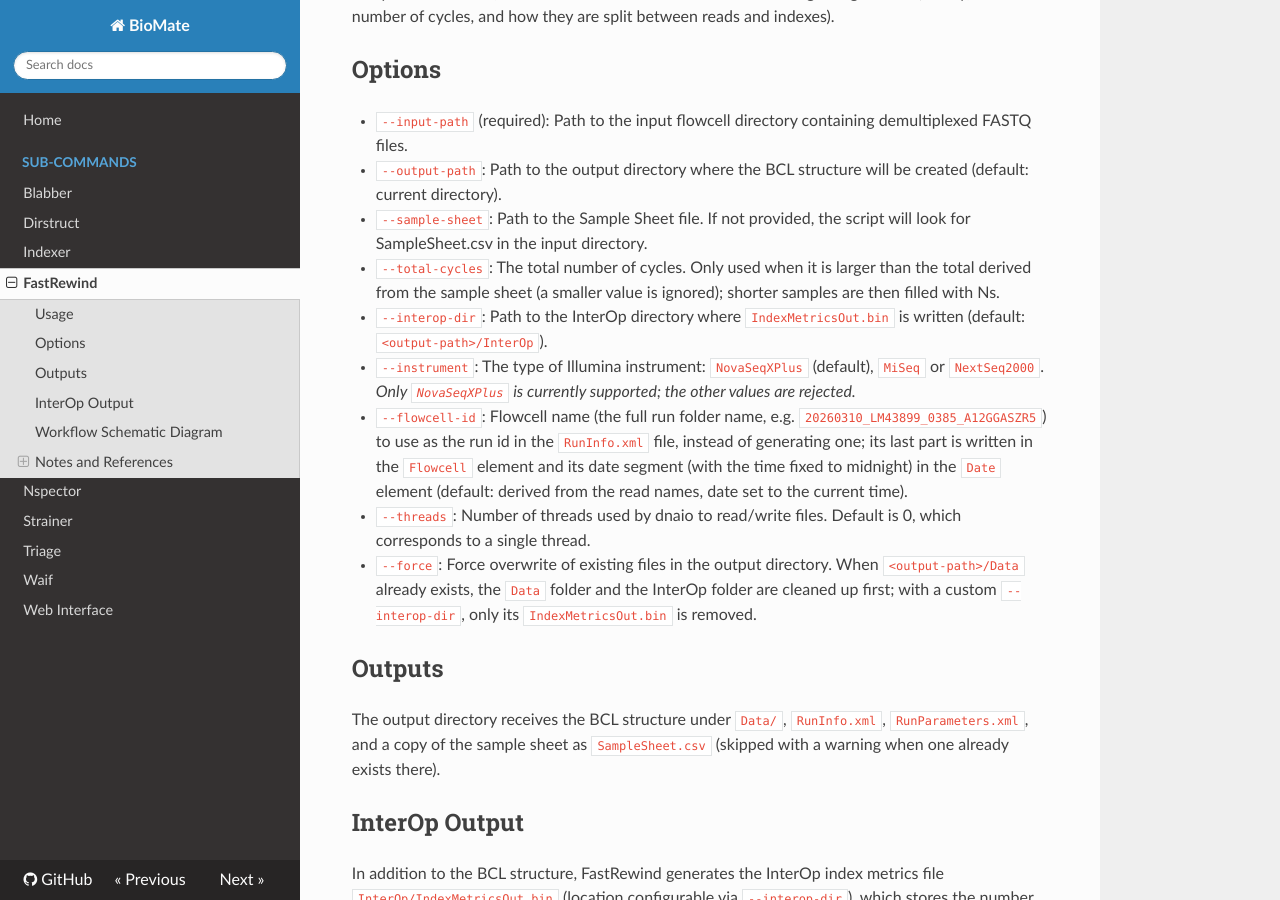
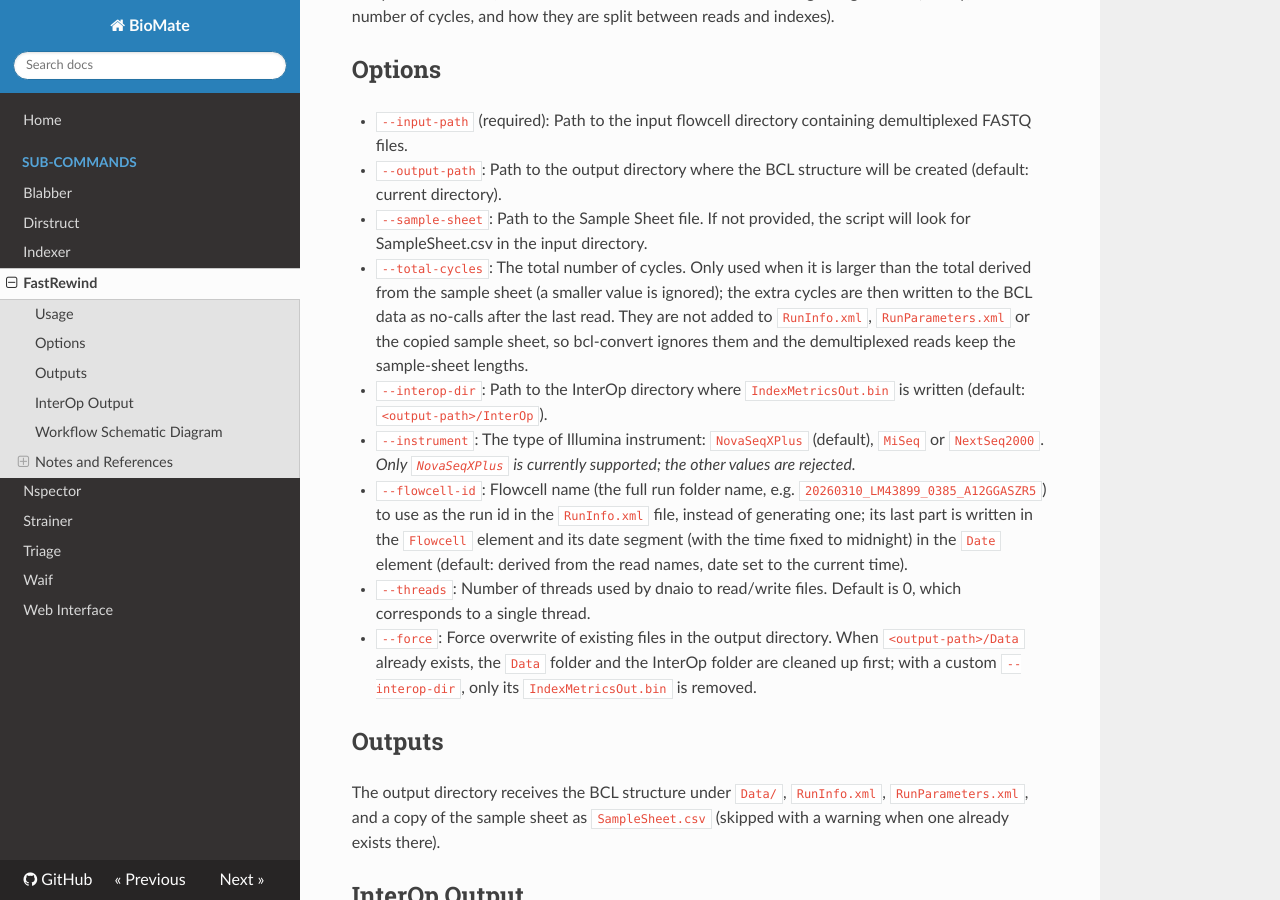
Before and after one commit to fagostini/BioMate, an MkDocs documentation site: the page built from docs/fastrewind.md, in a window 1280 px wide and 900 px high, scrolled down 721 px. Built offline with MkDocs 1.6.1, drawn with Linux system fonts in a browser that asks for light colours; nearby versions of some CDN libraries.

Commit message:
docs(fastrewind): say where extra --total-cycles cycles end up
They are written to the BCL data only; RunInfo.xml, RunParameters.xml
and the copied sample sheet keep the sheet lengths, so bcl-convert
ignores them.

Co-Authored-By: Claude Opus 5.5 <noreply@anthropic.com>

```diff
--- a/docs/fastrewind.md
+++ b/docs/fastrewind.md
@@ -15,7 +15,7 @@ The minimal command is `biomate fastrewind --input-path <PATH>`. This will searc
 - `--input-path` (required): Path to the input flowcell directory containing demultiplexed FASTQ files.
 - `--output-path`: Path to the output directory where the BCL structure will be created (default: current directory).
 - `--sample-sheet`: Path to the Sample Sheet file. If not provided, the script will look for SampleSheet.csv in the input directory.
-- `--total-cycles`: The total number of cycles. Only used when it is larger than the total derived from the sample sheet (a smaller value is ignored); shorter samples are then filled with Ns.
+- `--total-cycles`: The total number of cycles. Only used when it is larger than the total derived from the sample sheet (a smaller value is ignored); the extra cycles are then written to the BCL data as no-calls after the last read. They are not added to `RunInfo.xml`, `RunParameters.xml` or the copied sample sheet, so bcl-convert ignores them and the demultiplexed reads keep the sample-sheet lengths.
 - `--interop-dir`: Path to the InterOp directory where `IndexMetricsOut.bin` is written (default: `<output-path>/InterOp`).
 - `--instrument`: The type of Illumina instrument: `NovaSeqXPlus` (default), `MiSeq` or `NextSeq2000`. _Only `NovaSeqXPlus` is currently supported; the other values are rejected._
 - `--flowcell-id`: Flowcell name (the full run folder name, e.g. `20260310_LM43899_0385_A12GGASZR5`) to use as the run id in the `RunInfo.xml` file, instead of generating one; its last part is written in the `Flowcell` element and its date segment (with the time fixed to midnight) in the `Date` element (default: derived from the read names, date set to the current time).
```
